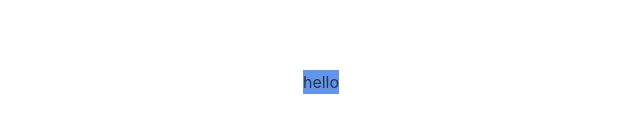
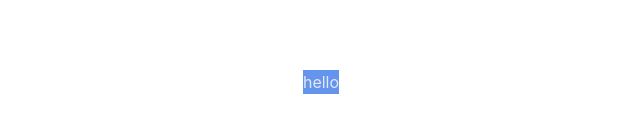
Before and after one commit to w7595wen/React-Project, a React (Vite) app in the folder vite-project/: page / in a window 1280 px wide. Shown: the part 318-450 px from the top of the page, without its empty margins (319-959 px from the left). Built offline with nearby package versions, Linux system fonts and the light colour scheme.

Commit message:
Changed font color

```diff
--- a/vite-project/src/App.jsx
+++ b/vite-project/src/App.jsx
@@ -15,12 +15,12 @@ const Description = () => {                 /*start description tag */
   return <div>Enter description here</div>;
 };
 
-const Box = (props) => {                                                 /*tells what type of data this variable is (JS object */
-  const {label, bgColor} = props;                                       /* destructure things like label, bgcolor */
-  return <div style={{                                                  /* use built-in style prop on this div */                                                /* open up 2 sets of {}, 1 to start evaluating JS */
-        background: bgColor                                           /* another st of {} is a plain old JS object */
-         }}
-    >
+const Box = (props) => {                                                 /* tells what type of data this variable is */
+  const {label, bgColor, textColor} = props;                             /* destructure things like label, bgcolor */
+  return <div style={{                                                  /* use built-in style prop on this div */
+        background: bgColor,
+        color: textColor                                           /* another st of curly brackets is a plain old JS object */
+         }}>
       {label}
     </div>
 };
@@ -29,7 +29,10 @@ const Box = (props) => {                                                 /*tells
 function App() {
   const [count, setCount] = useState(0)
   return <div>
-    <Box label= 'hello' bgColor='CornflowerBlue' />
+    <Box label= 'hello'
+    bgColor='CornflowerBlue'
+    textColor= 'Lavender'                                 /*the prop corresponds to what's destructured there */
+    />
   </div>;
 };
 
```
